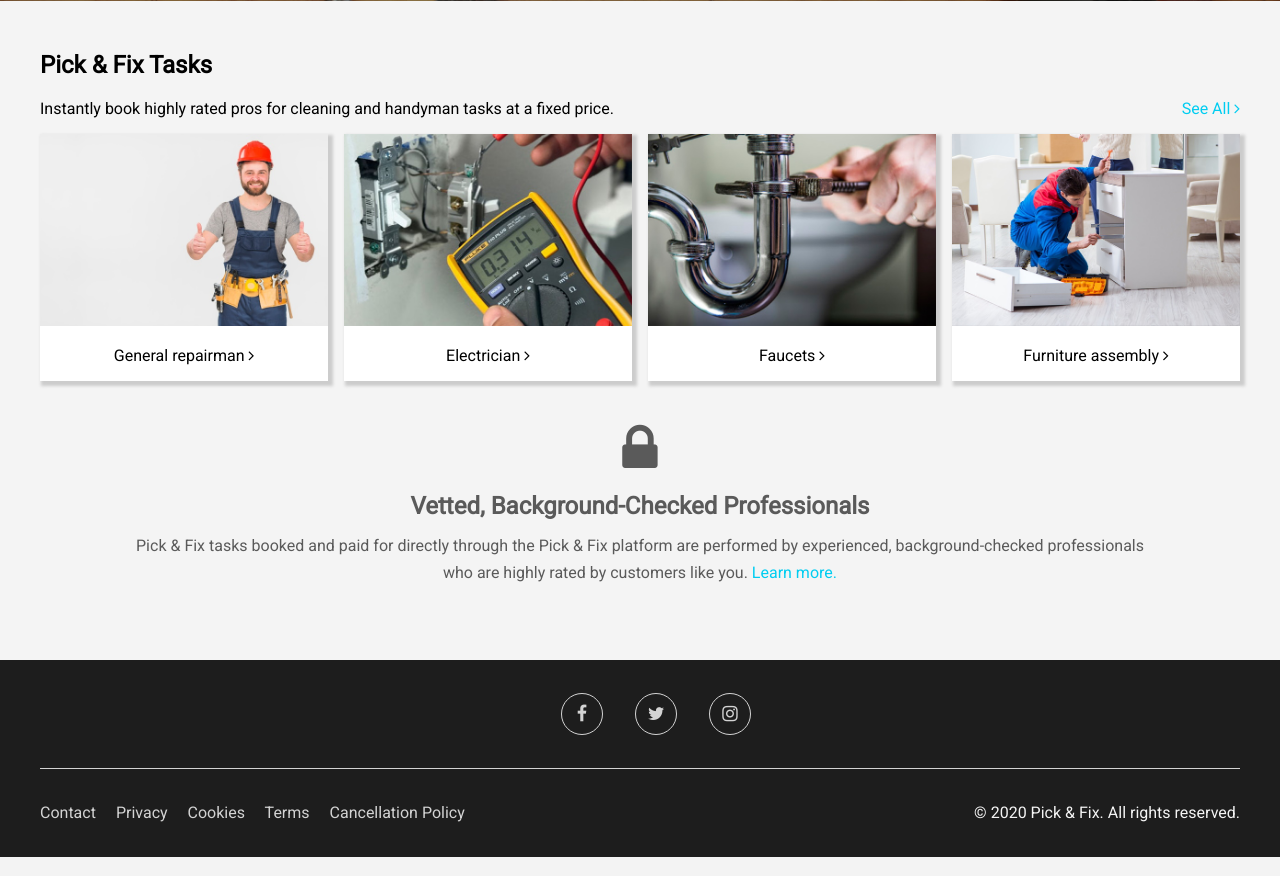
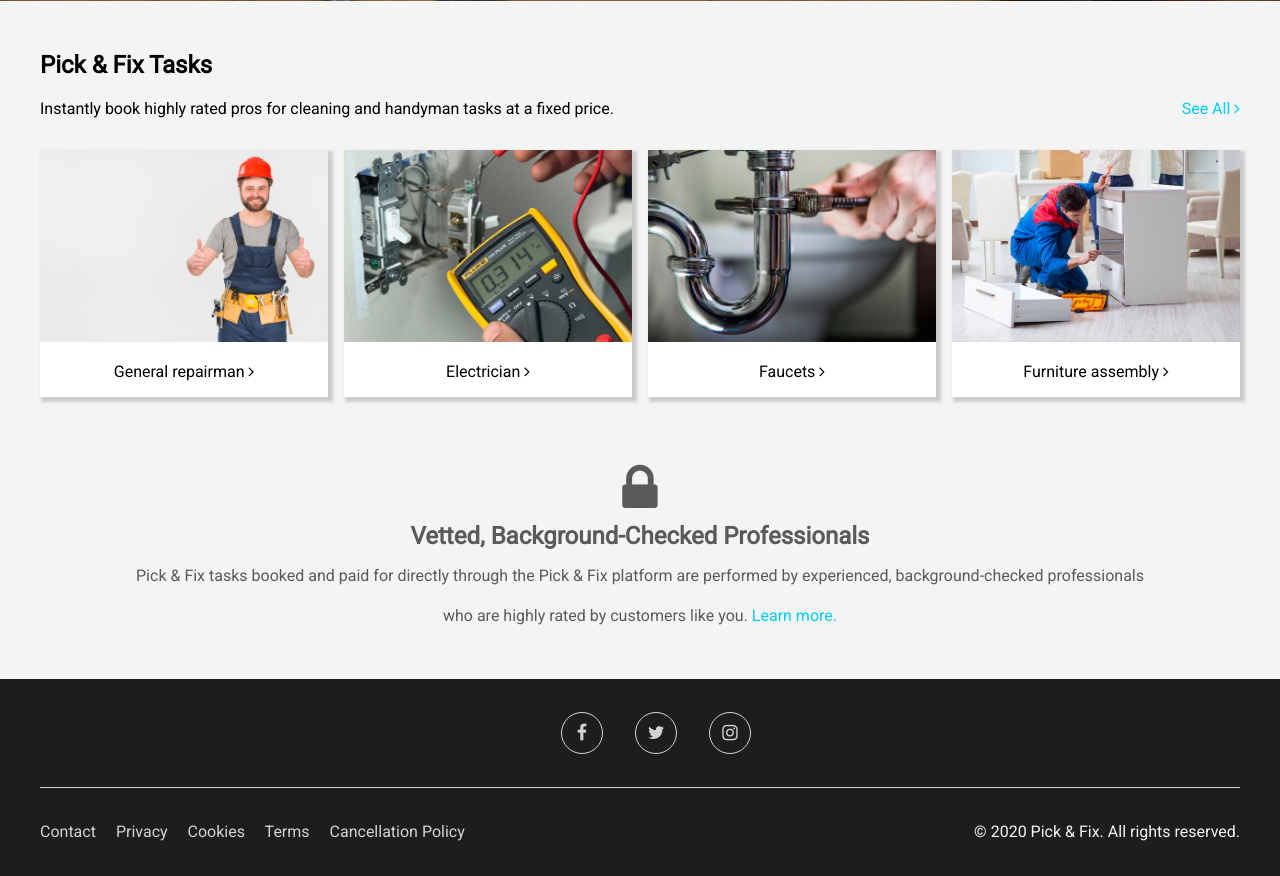
Before and after one commit to Jenn-y/Pick-Fix, a PHP site: page / in a window 1280 px wide. Shown: the part 543-1419 px from the top of the page. Run offline with PHP 8.4, Linux system fonts and the light colour scheme.

Commit message:
improved 'vetted-professional' section in index.php and index-style.css

```diff
--- a/CSS/index-style.css
+++ b/CSS/index-style.css
@@ -98,6 +98,10 @@ main {
 
 /* Popular services section */
 
+.popular-services {
+    padding: 1rem;
+}
+
 .popular-services a {
     max-width: 25%;
     text-decoration: none;
@@ -122,42 +126,25 @@ main {
 
 /* Vetted professionals section*/
 
-#vetted-professionals {
-    display: flex;
+.vetted-professionals {
     flex-direction: column;
     align-items: center;
-    justify-content: center;
-
-    max-width: 75rem;
-    height: 250px;
-    background-color: #f4f4f4;
-
-    margin: 0 auto;
-    padding-bottom: 50px;
+    padding: 3rem 1rem 4rem 1rem;
+    color: #5a5a5a;
+    text-align: center;
+    line-height: 2.5rem;
 }
 
-#vetted-professionals i {
-    color: #5a5a5a;
+.vetted-professionals i {
     font-size: 55px;
-    padding-bottom: 1rem;
 }
 
-#vetted-professionals h2 {
-    color: #5a5a5a;
-    padding-bottom: 1rem;
-}
-
-#vetted-professionals p {
-    padding-bottom: 0.5rem;
-    color: #5a5a5a;
-}
-
-#vetted-professionals span {
+.vetted-professionals span {
     color: #00cdf1;
     cursor: pointer;
 }
 
-#vetted-professionals span:hover {
+.vetted-professionals span:hover {
     color: #06b3d6;
 }
 
--- a/index.php
+++ b/index.php
@@ -46,8 +46,9 @@
             </a>
         </section>
 
-        <section id="vetted-professionals">
-            <i class="fa fa-lock" aria-hidden="true"></i><h2>Vetted, Background-Checked Professionals</h2>
+        <section class="vetted-professionals flex-container center">
+            <i class="fa fa-lock" aria-hidden="true"></i>
+            <h2>Vetted, Background-Checked Professionals</h2>
             <p>Pick & Fix tasks booked and paid for directly through the Pick & Fix platform are performed by experienced, background-checked professionals</p>
             <p>who are highly rated by customers like you. <span> Learn more.</span></p>
         </section>
```
